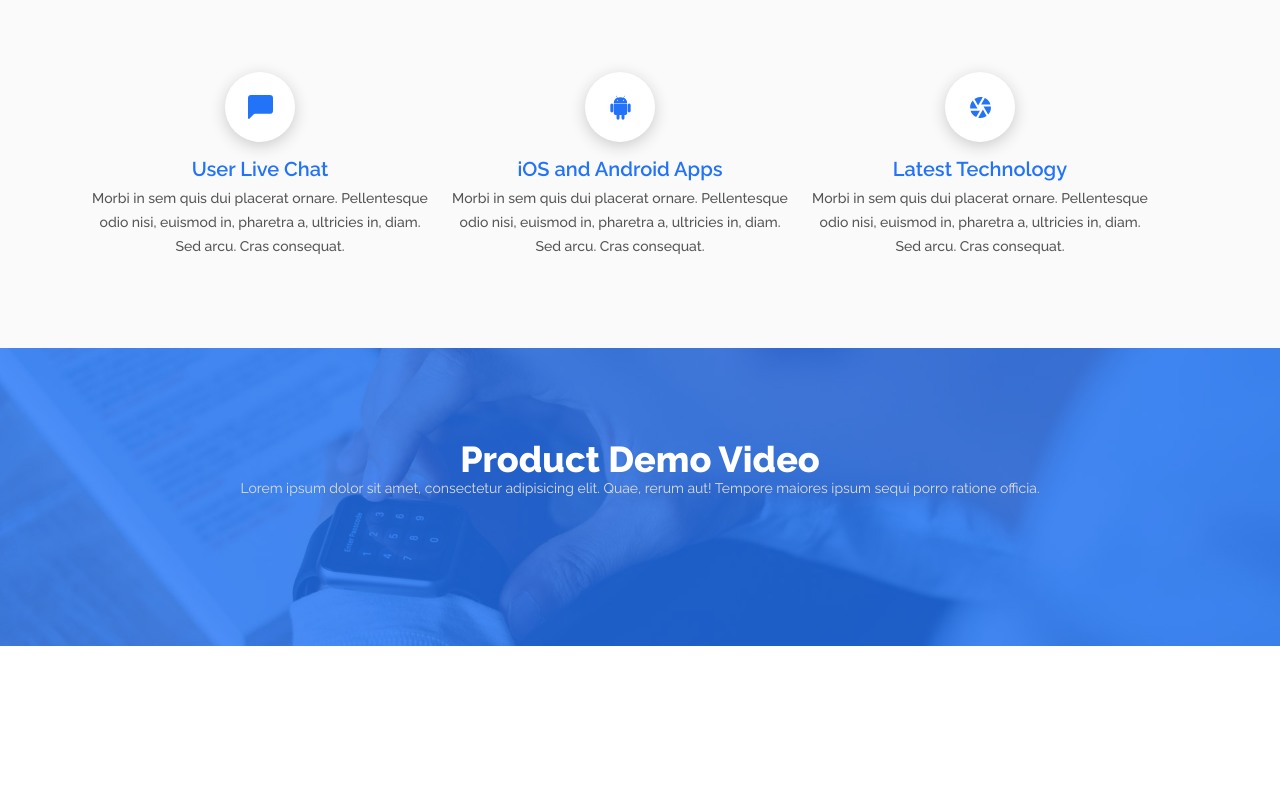
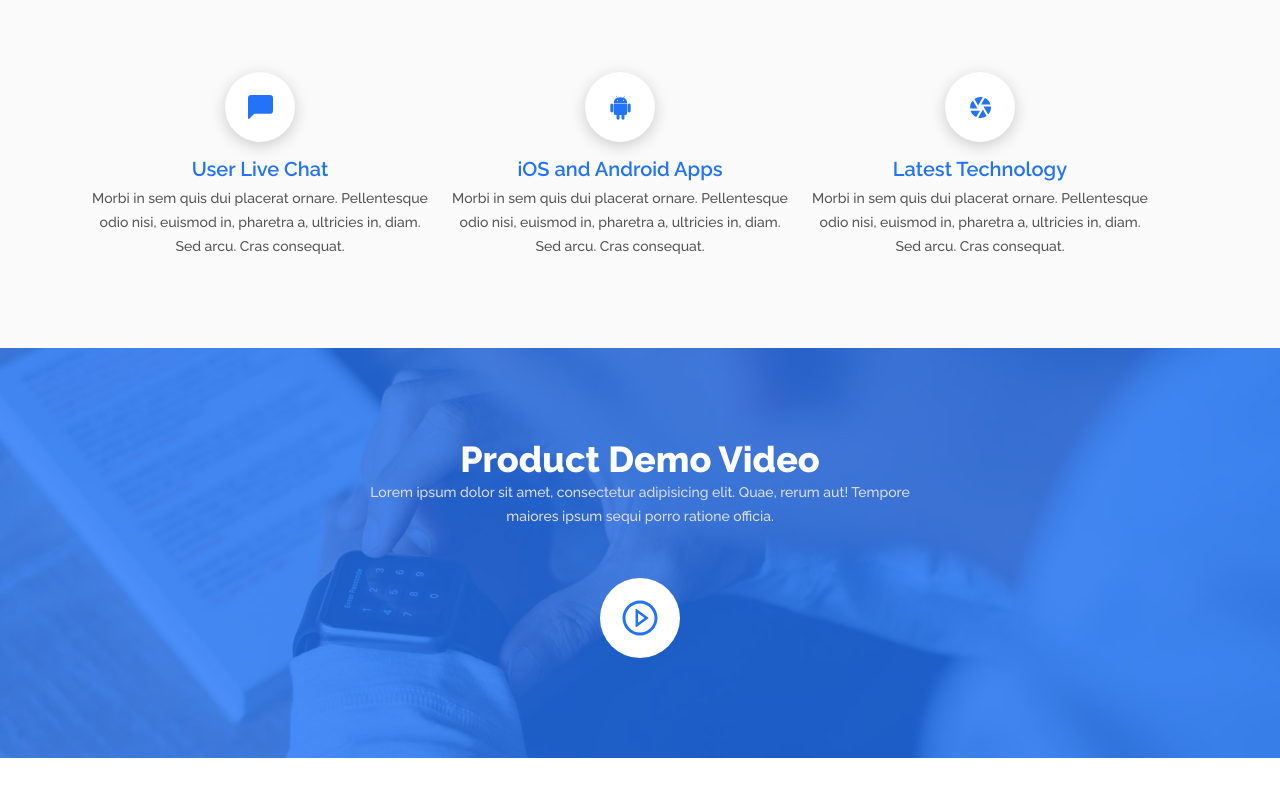
Before and after one commit to thenavik/smart-landing-page, a React (Create React App) app: page / in a window 1280 px wide. Shown: the part 1856-2652 px from the top of the page. Built offline with nearby package versions, Linux system fonts and the light colour scheme.

Commit message:
add video player icon

```diff
--- a/src/components/video/Video.js
+++ b/src/components/video/Video.js
@@ -1,4 +1,5 @@
 import React from "react";
+import { AiOutlinePlayCircle } from "react-icons/ai";
 import "../../styles/video/video.scss";
 
 export default function Video() {
@@ -7,20 +8,22 @@ export default function Video() {
       <div className="video-overlay"></div>
       <div className="xcotainer">
         <div className="video-wrapper">
-          <div class="video-content">
+          <div className="video-content">
             <h2>Product Demo Video</h2>
             <p>
               Lorem ipsum dolor sit amet, consectetur adipisicing elit. Quae,
               rerum aut! Tempore maiores ipsum sequi porro ratione officia.
             </p>
-            <div class="video-player">
-              <div class="pulse1"></div>
-              <div class="pulse2"></div>
+            <div className="video-player">
+              <div className="pulse1"></div>
+              <div className="pulse2"></div>
               <a
-                class="popup-video"
+                className="popup-video"
                 href="https://www.youtube.com/watch?v=EOA1oXpLT0w"
               >
-                <i class="icofont-play"></i>
+                <div className="icon-play">
+                  <AiOutlinePlayCircle />
+                </div>
               </a>
             </div>
           </div>
--- a/src/styles/header/header.scss
+++ b/src/styles/header/header.scss
@@ -36,7 +36,7 @@
     }
   }
   .home-area {
-    width: 100%;
+    padding-top: 40px;
 
     .home-content {
       height: 100vh;
--- a/src/styles/video/video.scss
+++ b/src/styles/video/video.scss
@@ -9,6 +9,11 @@
   background-position: center;
   padding: 90px 0 100px;
   margin-bottom: 400px;
+
+  .video-wrapper {
+    width: 45%;
+    margin: 0 auto;
+  }
 
   .video-overlay {
     background-color: rgba(34, 115, 248, 0.8);
@@ -25,6 +30,10 @@
   }
 
   .video-content {
+    display: flex;
+    justify-content: center;
+    align-items: center;
+    flex-direction: column;
     h2 {
       text-align: center;
       font-weight: 800;
@@ -36,9 +45,30 @@
       color: #ddd;
       font-size: 14px;
       margin: 0 0 50px;
+
+      line-height: 24px;
+      font-weight: 500;
     }
 
     .video-player {
+      .icon-play {
+        width: 80px;
+        height: 80px;
+        display: flex;
+        justify-content: center;
+        align-items: center;
+        font-size: 35px;
+        color: #2273f8;
+        border-radius: 50%;
+        background-color: #fff;
+        line-height: 80px;
+        position: relative;
+        z-index: 2;
+        svg {
+          width: 40px;
+          height: 40px;
+        }
+      }
       .pulse1 {
         position: absolute;
         width: 100px;
@@ -58,6 +88,7 @@
         box-shadow: inset 0px 0px 15px 10px rgb(0 0 0 / 60%);
         -webkit-box-sizing: border-box;
         box-sizing: border-box;
+        border: 2px solid #fff;
       }
       .pulse2 {
         position: absolute;
```
